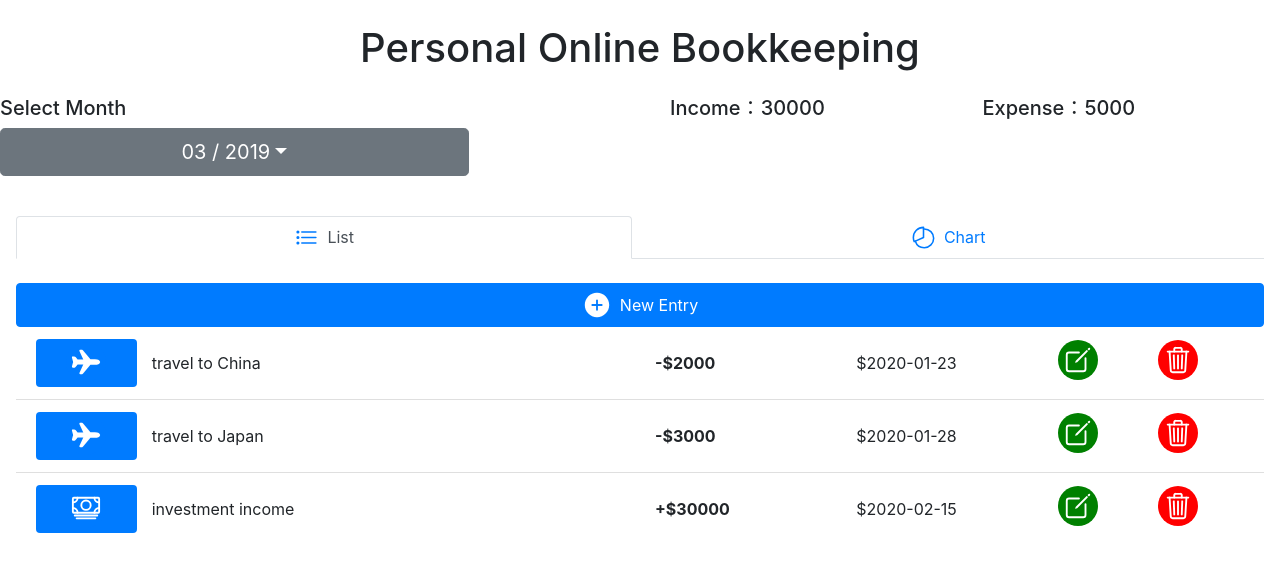
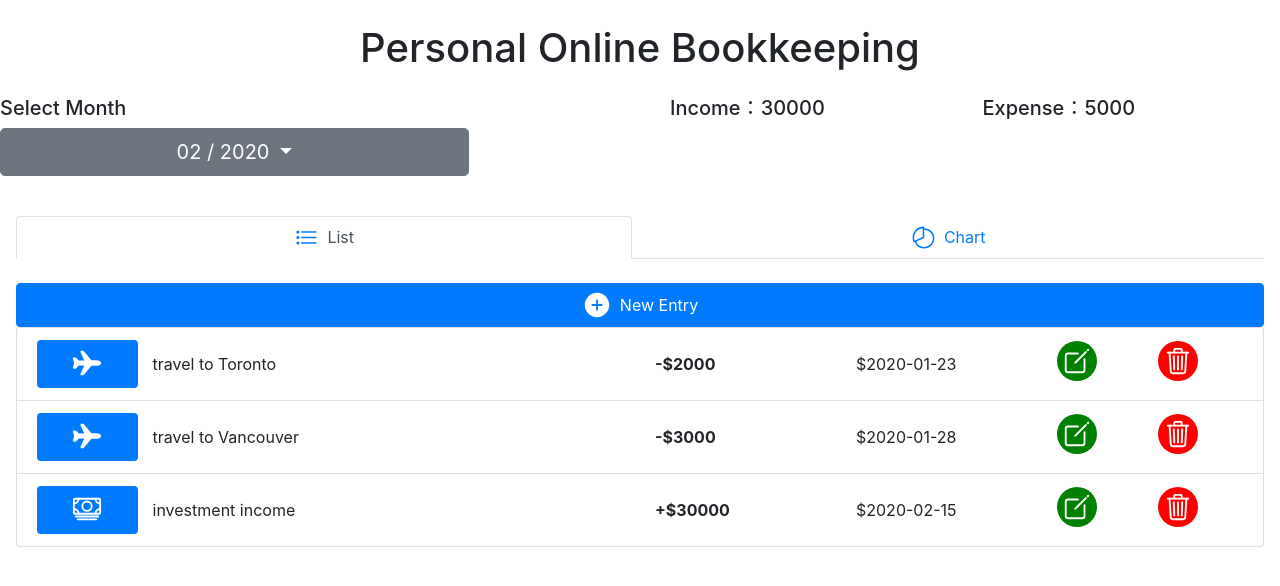
Before and after one commit to yf12chen/Online-Bookkeeping-App, a React (Create React App) app in the folder Online-Bookkeeping-App/: page / in a window 1280 px wide. Shown: the top 586 px of the page. Built offline with nearby package versions, Linux system fonts and the light colour scheme.

Commit message:
end of workday Feb20 - created state in Home.js

```diff
--- a/Online-Bookkeeping-App/src/components/MonthPicker.js
+++ b/Online-Bookkeeping-App/src/components/MonthPicker.js
@@ -65,7 +65,7 @@ class MonthPicker extends React.Component {
                     className="btn btn-lg btn-secondary dropdown-toggle w-75"
                     onClick={this.toggleDropDown}
                 >
-                    {`${addZeroToMonth(selectedMonth)} / ${selectedYear}`}
+                    {`${addZeroToMonth(selectedMonth)} / ${selectedYear} `}
                 </button>
                 {isOpen &&
                     <div className="dropdown-menu w-75" style={{ display: 'block' }}>
--- a/Online-Bookkeeping-App/src/components/PriceList.js
+++ b/Online-Bookkeeping-App/src/components/PriceList.js
@@ -3,7 +3,7 @@ import PropTypes from 'prop-types';
 
 const PriceList = ({ items, onModifyItem, onDeleteItem }) => {
     return (
-        <ul className="list-group list-group-flush">
+        <ul className="list-group ">
             {
                 items.map((item) => (
                     <li className="list-group-item d-flex justify-content-between align-items-center"
--- a/Online-Bookkeeping-App/src/containers/Home.js
+++ b/Online-Bookkeeping-App/src/containers/Home.js
@@ -6,53 +6,67 @@ import TotalPrice from '../components/TotalPrice'
 import MonthPicker from '../components/MonthPicker'
 import CreateBtn from '../components/CreateBtn'
 
-import { LIST_VIEW, CHART_VIEW, TYPE_INCOME, TYPE_EXPENSE } from '../utilities'
+import { LIST_VIEW, CHART_VIEW, TYPE_INCOME, TYPE_EXPENSE, parseToYearAndMonth } from '../utilities'
+
+const categories = {
+    "1": {
+        "id": "1",
+        "name": "travel",
+        "type": "expense",
+        "iconName": "airplane"
+    },
+    "2": {
+        "id": "2",
+        "name": "investment",
+        "type": "income",
+        "iconName": "cash-outline"
+    }
+}
 
 const items = [
     {
         "id": 1,
-        "title": "travel to China",
+        "title": "travel to Toronto",
         "price": 2000,
         "date": "2020-01-23",
-        "category": {
-            "id": "1",
-            "name": "travel",
-            "type": "expense",
-            "iconName": "airplane"
-        }
+        "cid": 1
     },
     {
         "id": 2,
-        "title": "travel to Japan",
+        "title": "travel to Vancouver",
         "price": 3000,
         "date": "2020-01-28",
-        "category": {
-            "id": "1",
-            "name": "travel",
-            "type": "expense",
-            "iconName": "airplane"
-        }
+        "cid": 1
     },
     {
         "id": 3,
         "title": "investment income",
         "price": 30000,
         "date": "2020-02-15",
-        "category": {
-            "id": "2",
-            "name": "investment",
-            "type": "income",
-            "iconName": "cash-outline"
-        }
+        "cid": 2
     }
 ]
 
 class Home extends Component {
+    constructor(props) {
+        super(props)
+        this.state = {
+            items,
+            currentDate: parseToYearAndMonth(),
+            tabView: LIST_VIEW
+        }
+    }
     render() {
+        const {items, currentDate, tabView} = this.state
+        const itemsWithCategory = items.map(item=>{
+            item.category = categories[item.cid]
+            return item
+        })
+
         let totalIncome = 0
         let totalExpense = 0
 
-        items.forEach((item) => {
+        itemsWithCategory.forEach((item) => {
             if (item.category.type === TYPE_INCOME) {
                 totalIncome += item.price
             } else {
@@ -68,8 +82,8 @@ class Home extends Component {
                     <div className="row">
                         <div className="col">
                             <MonthPicker
-                                year={2019}
-                                month={3}
+                                year={currentDate.year}
+                                month={currentDate.month}
                                 monthYearSelected={() => { }}
                             />
                         </div>
@@ -79,9 +93,9 @@ class Home extends Component {
                     </div>
                 </header>
                 <div className="content-area py-3 px-3">
-                    <ViewTab activeTab={LIST_VIEW} onTabChange={()=>{}}/>
-                    <CreateBtn onClick={()=>{}}/>
-                    <PriceList items={items} onModifyItem={()=>{}} onDeleteItem={()=>{}} />
+                    <ViewTab activeTab={tabView} onTabChange={() => { }} />
+                    <CreateBtn onClick={() => { }} />
+                    <PriceList items={itemsWithCategory} onModifyItem={() => { }} onDeleteItem={() => { }} />
                 </div>
 
             </React.Fragment>
--- a/Online-Bookkeeping-App/src/utilities.js
+++ b/Online-Bookkeeping-App/src/utilities.js
@@ -14,3 +14,11 @@ export const range=(size, startAt=0)=>{
     }
     return result;
 }
+
+export const parseToYearAndMonth = (str) => {
+    const date =str ? new Date(str) : new Date();
+    return {
+        year: date.getFullYear(),
+        month: date.getMonth()+1
+    }
+}
```
